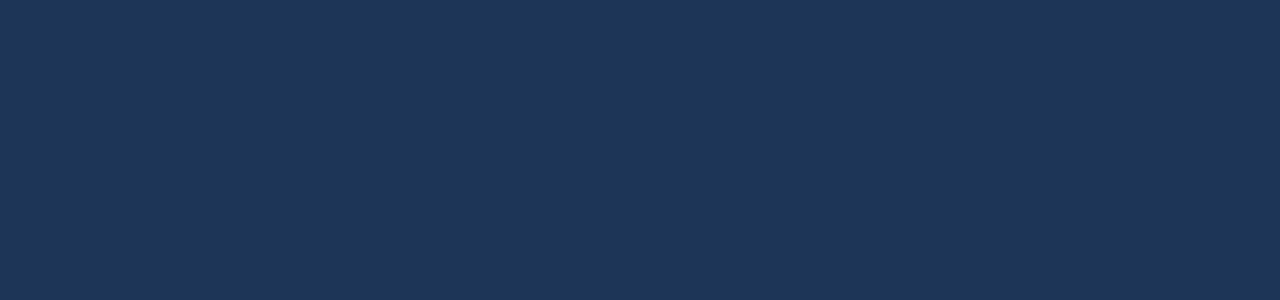
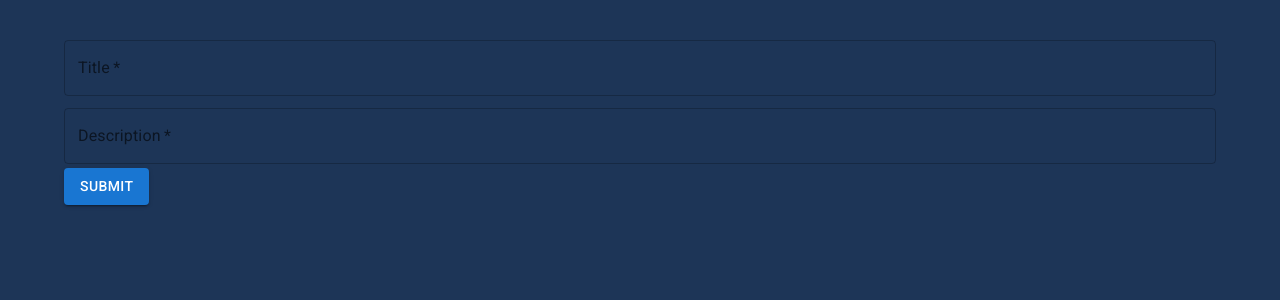
Before and after one commit to FelipeJhordan/graphl-studies, a React (Vite) app in the folder todo-list/front-end/: page /todo/task/new in a window 1280 px wide. Before the commit this address had no page. Shown: the top 300 px of the page. Built offline with nearby package versions, Linux system fonts and the light colour scheme.

Commit message:
feat: create new page and add in the routes wrapper

```diff
--- a/todo-list/front-end/src/Routes.tsx
+++ b/todo-list/front-end/src/Routes.tsx
@@ -1,4 +1,5 @@
 import { BrowserRouter, Route, Routes } from "react-router-dom";
+import { CreateTaskPage } from "./page/create-task";
 import HomePage from "./page/home";
 import TodoListPage from "./page/todo-list";
 
@@ -8,6 +9,9 @@ export function RouterOutlet() {
       <Routes>
         <Route path="/" element={<HomePage />} />
         <Route path="/todo" element={<TodoListPage />} />
+        <Route path="/todo/task/:id" element={<TodoListPage />} />
+        <Route path="/todo/task/:id/edit" element={<TodoListPage />} />
+        <Route path="/todo/task/new" element={<CreateTaskPage />} />
       </Routes>
     </BrowserRouter>
   );
--- /dev/null
+++ b/todo-list/front-end/src/page/create-task/index.tsx
@@ -0,0 +1,56 @@
+import { useEffect } from "react";
+import { TextField, Button } from "@mui/material";
+import { useFormik } from "formik";
+import * as Yup from "yup";
+
+export function CreateTaskPage() {
+  const formValidation = Yup.object().shape({
+    title: Yup.string().required("The title is required"),
+    description: Yup.string(),
+  });
+  const myForm = useFormik({
+    initialValues: {
+      title: "",
+      description: "",
+    },
+    validationSchema: formValidation,
+    onSubmit: (values) => {
+      alert({ ...values });
+    },
+  });
+  useEffect(() => {}, []);
+  return (
+    <form>
+      <TextField
+        required
+        fullWidth
+        label="Title"
+        margin="dense"
+        name="title"
+        value={myForm.values.title}
+        onChange={myForm.handleChange}
+        error={!!myForm.errors.title}
+        helperText={myForm.errors.title}
+      />
+      <TextField
+        required
+        fullWidth
+        label="Description"
+        margin="dense"
+        name="description"
+        value={myForm.values.description}
+        onChange={myForm.handleChange}
+        error={!!myForm.errors.description}
+        helperText={myForm.errors.description}
+      />
+
+      <Button
+        disabled={!myForm.isValid}
+        onClick={myForm.submitForm}
+        variant="contained"
+      >
+        Submit
+      </Button>
+    </form>
+  );
+}
```
